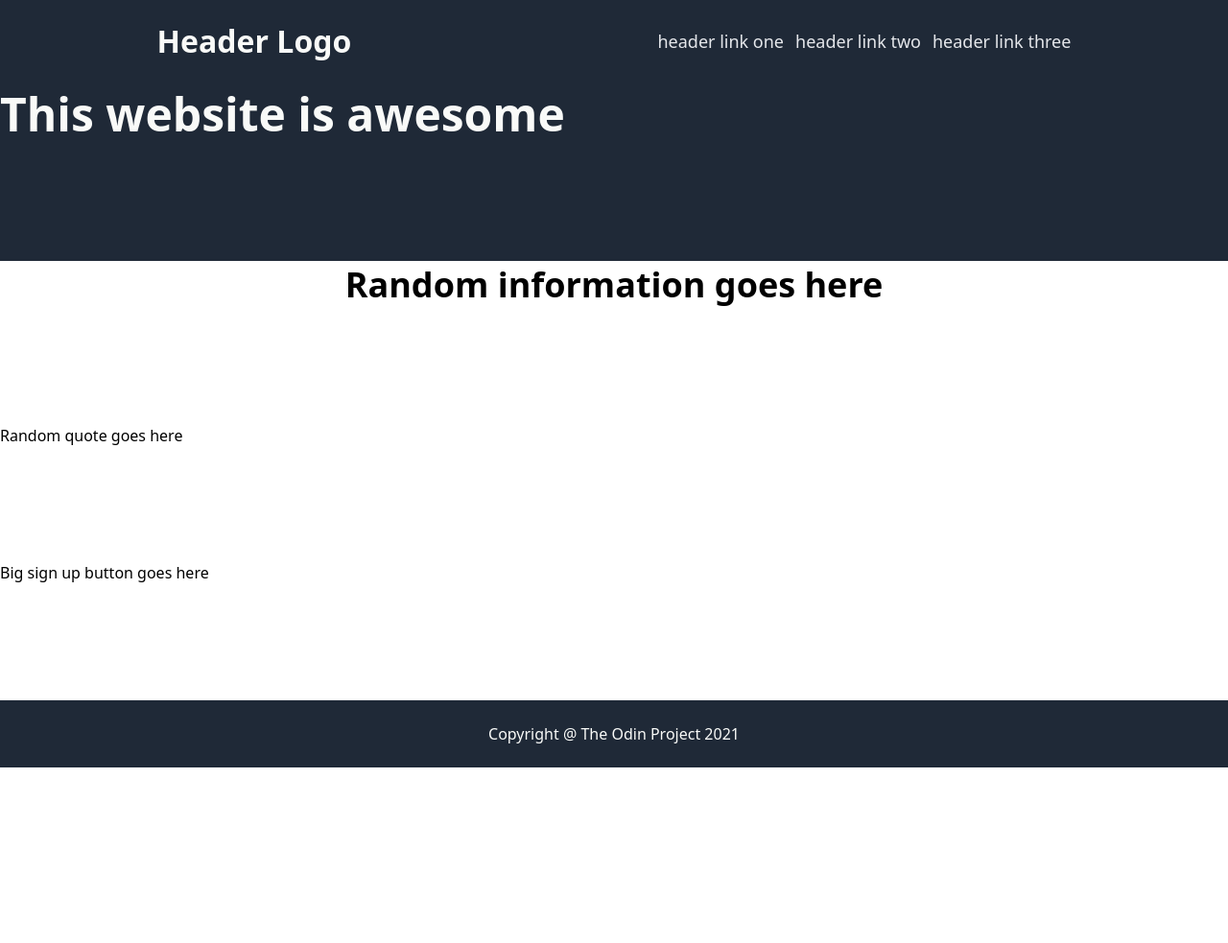
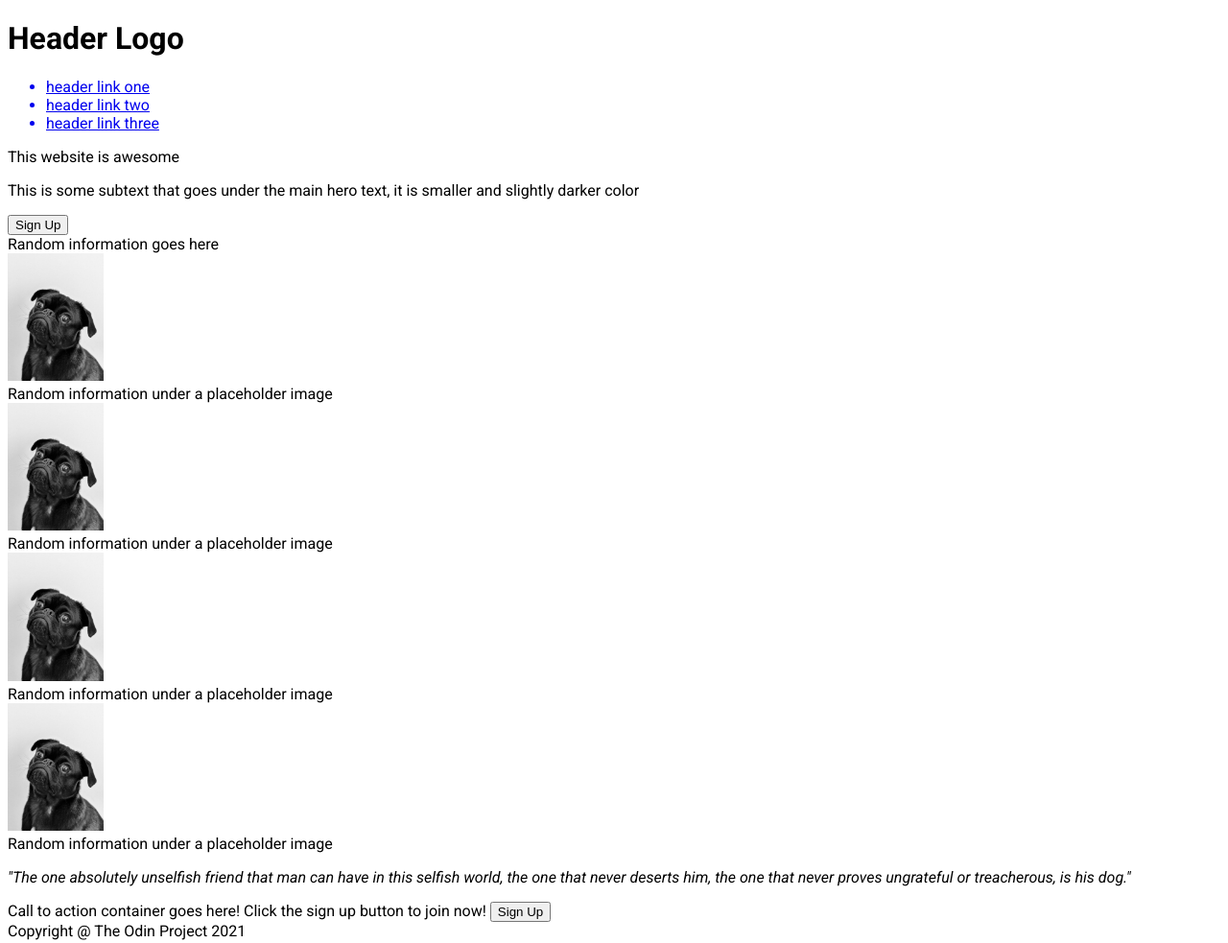
Before and after one commit to striberio/landing-page-project, a plain HTML site: page index.html in a window 1280 px wide. Shown: the whole page at 96% size. Before the commit the page ends 800 px from the top, so only its background shows below. Drawn offline with Linux system fonts and the light colour scheme.

Commit message:
Restart landing page from HTML only
Restarted the coding process of the landing page
by doing most of the HTML first and slowly
applying styling later, first attempt was not
very organized and resulted in too much
confusion in the CSS.

```diff
--- a/index.html
+++ b/index.html
@@ -11,6 +11,7 @@
 
     <body>
 
+    <div class="hero">
      <div class="header">
         <h1 class="logo">Header Logo</h1>
         <ul class="headerlinks">
@@ -18,29 +19,46 @@
             <a href="#"><li>header link two</li></a>
             <a href="#"><li>header link three</li></a>
         </ul>
-     </div>
-
-     <div class="hero">
-        This website is awesome
-     </div>
+        </div>
+        <div class="herocontainer">This website is awesome
+        <p class="herotext">This is some subtext that goes under the main hero text, it is smaller and slightly darker color</p>
+        <button>Sign Up</button>
+        </div>
+      </div>
 
      <div class="info">
-        Random information goes here
+        <div class="infotitle">Random information goes here</div>
+         <div class="infoimage">
+            <img src="images/charles.jpg" alt="a black pug">
+            <div class="infotext">Random information under a placeholder image</div>
+         </div>
+         <div class="infoimage">
+            <img src="images/charles.jpg" alt="a black pug">
+            <div class="infotext">Random information under a placeholder image</div>
+         </div>
+         <div class="infoimage">
+            <img src="images/charles.jpg" alt="a black pug">
+            <div class="infotext">Random information under a placeholder image</div>
+         </div>
+         <div class="infoimage">
+            <img src="images/charles.jpg" alt="a black pug">
+            <div class="infotext">Random information under a placeholder image</div>
+         </div>
      </div>
 
      <div class="quote">
-        Random quote goes here
+        <p><em>"The one absolutely unselfish friend that man can have in this selfish world, the one that never deserts him, the one that never proves ungrateful or treacherous, is his dog."</em></p>
      </div>
 
-     <div class="signup">
-        Big sign up button goes here
+     <div class="calltoaction">
+        <div class="calltoaction container">Call to action container goes here! Click the sign up button to join now!
+         <button>Sign Up</button>
+        </div>
      </div>
 
      <footer class="footer">
         Copyright @ The Odin Project 2021
      </footer>
 
-
-
     </body>
 </html>
--- a/styles.css
+++ b/styles.css
@@ -1,56 +1,8 @@
 body {
     min-height: 100vh;
-    font-family: system-ui, -apple-system, BlinkMacSystemFont, 'Segoe UI', Roboto, Oxygen, Ubuntu, Cantarell, 'Open Sans', 'Helvetica Neue', sans-serif;
-    margin: auto;
-    display: flex;
-    flex-direction: column;
+    font-family: Roboto, sans-serif;
 }
 
-ul {
-    list-style: none;
-    display: flex;
-    gap: 12px;
+img {
+    width: 100px;
 }
-
-a {
-    text-decoration: none;
-    color: #E5E7EB;
-    font-size: 18px;
-
-}
-
-.header, .footer {
-    background-color: #1F2937;
-    color: #F9FAF8;
-    display: flex;
-    padding: 0 24px;
-}
-
-.header{
-    justify-content: space-around;
-    align-items: center;
-}
-
-.footer {
-    justify-content: center;
-    padding: 24px;
-}
-
-.hero, .info, .quote, .signup {
-    display: flex;
-    flex-direction: column;
-    flex: 1;
-}
-
-.hero {
-    background-color: #1F2937;
-    color: #F9FAF8;
-    font-size: 48px;
-    font-weight: 900;
-}
-
-.info {
-    font-size: 36px;
-    font-weight: 900;
-    align-items: center;
-}
```
Also changed, not shown: images/charles.jpg (added).
